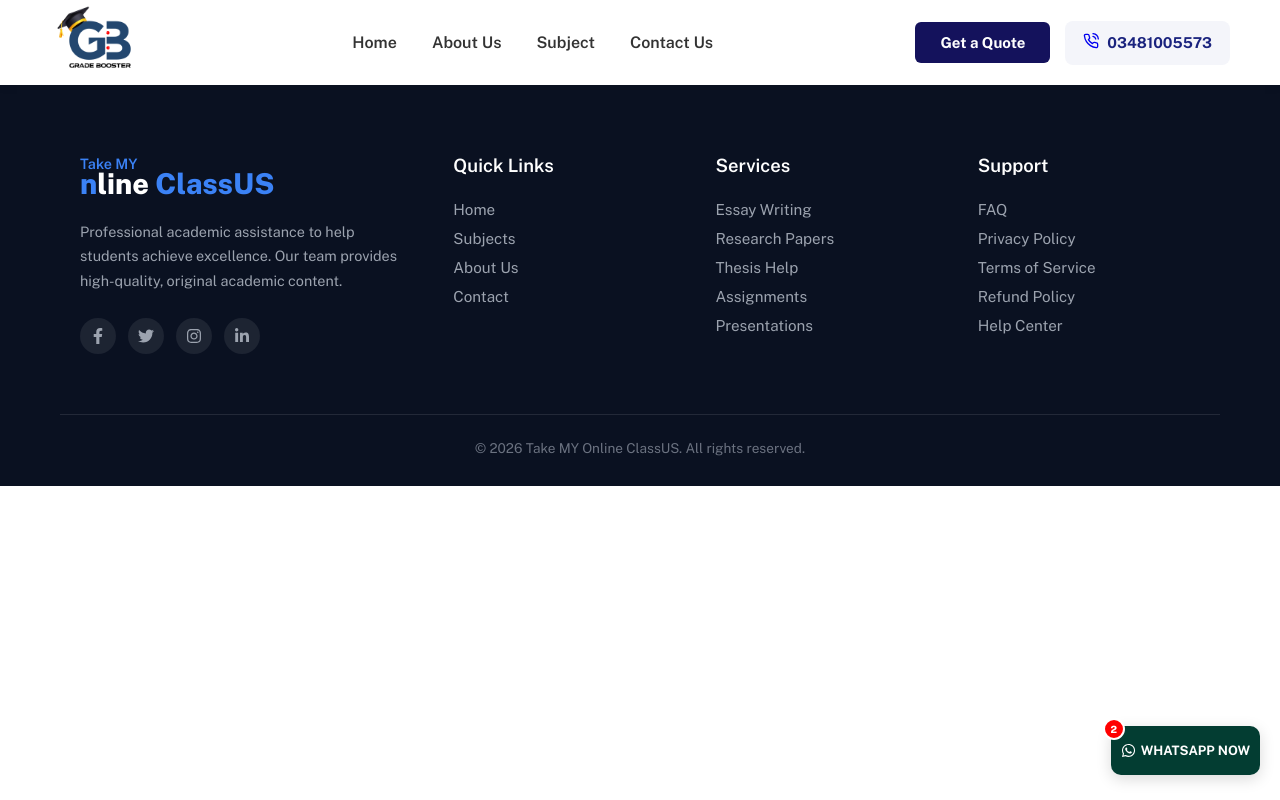
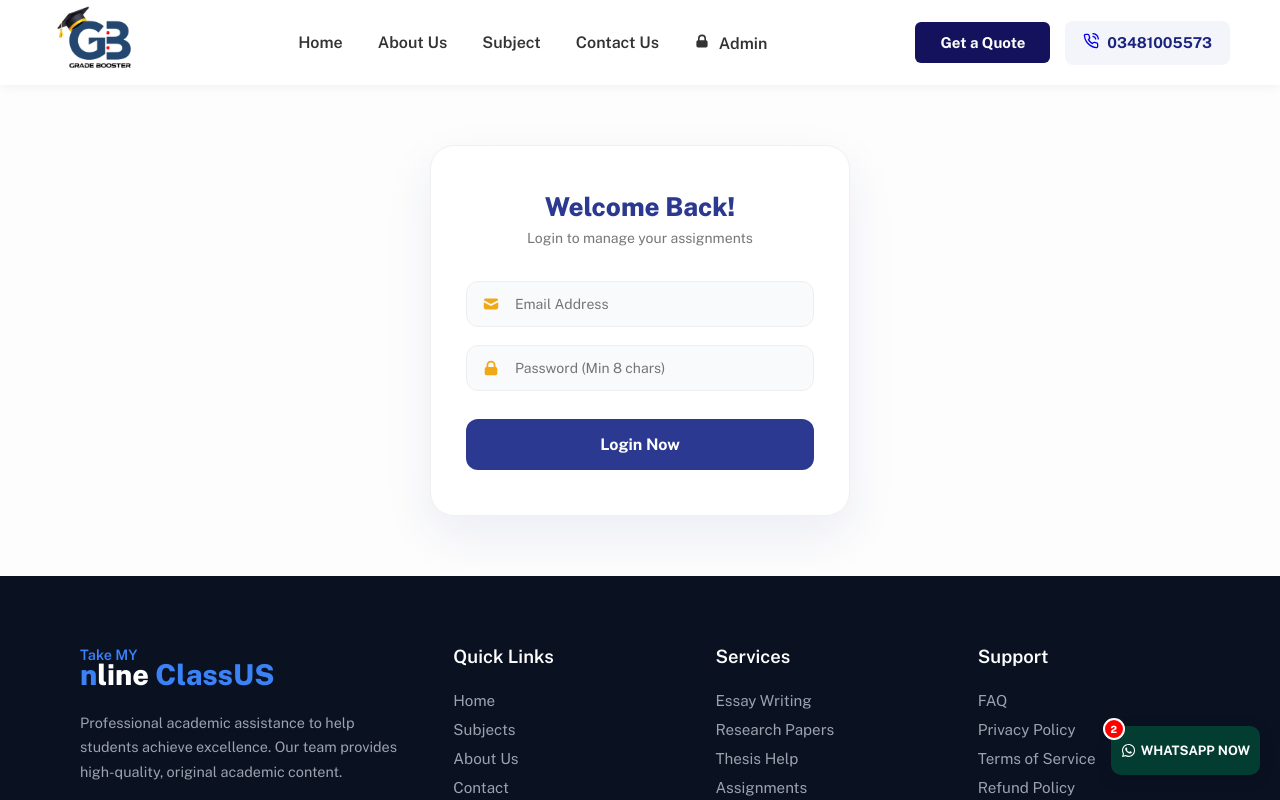
Before and after one commit to kashifjavaid1/Grade-boostera-websites, a React (Vite) app: page /login in a window 1280 px wide. Shown: the top 800 px of the page. Built offline with nearby package versions, Linux system fonts and the light colour scheme.

Commit message:
register-login

```diff
--- a/src/App.jsx
+++ b/src/App.jsx
@@ -9,6 +9,7 @@ import About from './pages/About.jsx';
 import Footer from './components/Footer/Footer.jsx';
 import SubjectPage from './pages/Subject.jsx';
 import ContactUs from './pages/ContactUs.jsx';
+import AuthForm from './components/AuthForm/AuthForm.jsx';
 
 export default function App() {
   return (
@@ -20,6 +21,8 @@ export default function App() {
         <Route path="/about" element={<About />} />
         <Route path="/subject" element={<SubjectPage />} />
         <Route path="/contact-us" element={<ContactUs />} />
+        <Route path="/login" element={<AuthForm initialMode="login" />} />
+        <Route path="/register" element={<AuthForm initialMode="register" />} />
       </Routes>
       <Footer />
     </Router>
--- /dev/null
+++ b/src/components/AuthForm/AuthForm.css
@@ -0,0 +1,113 @@
+.auth-wrapper {
+    display: flex;
+    justify-content: center;
+    align-items: center;
+    padding: 60px 20px;
+    background: #fdfdfd;
+}
+
+.auth-glass-card {
+    background: #ffffff;
+    width: 100%;
+    max-width: 420px;
+    padding: 45px 35px;
+    border-radius: 24px;
+    box-shadow: 0 20px 50px rgba(43, 57, 144, 0.08);
+    /* Soft Blue shadow */
+    border: 1px solid #f0f0f0;
+}
+
+.auth-header h2 {
+    color: #2b3990;
+    font-size: 26px;
+    font-weight: 800;
+    margin-bottom: 8px;
+    text-align: center;
+}
+
+.auth-header p {
+    color: #777;
+    font-size: 14px;
+    text-align: center;
+    margin-bottom: 35px;
+}
+
+.auth-main-form {
+    display: flex;
+    flex-direction: column;
+    gap: 18px;
+}
+
+.name-row {
+    display: grid;
+    grid-template-columns: 1fr 1fr;
+    gap: 12px;
+}
+
+.input-box {
+    position: relative;
+    display: flex;
+    align-items: center;
+}
+
+.input-box .icon {
+    position: absolute;
+    left: 16px;
+    color: #f1a817;
+    /* Yellow from your buttons */
+    font-size: 18px;
+}
+
+.input-box input {
+    width: 100%;
+    padding: 14px 14px 14px 48px;
+    background: #f9fafb;
+    border: 1.5px solid #eee;
+    border-radius: 12px;
+    font-size: 14px;
+    transition: all 0.3s ease;
+}
+
+.input-box input:focus {
+    border-color: #f1a817;
+    background: #fff;
+    outline: none;
+    box-shadow: 0 4px 12px rgba(241, 168, 23, 0.1);
+}
+
+.submit-btn {
+    background: #2b3990;
+    /* Blue color from image_d5fa3d */
+    color: white;
+    padding: 16px;
+    border: none;
+    border-radius: 12px;
+    font-size: 16px;
+    font-weight: 700;
+    cursor: pointer;
+    margin-top: 10px;
+    transition: 0.3s;
+}
+
+.submit-btn:hover {
+    background: #1e2866;
+    transform: translateY(-2px);
+}
+
+
+/* Entry Animation */
+.animate-slide {
+    animation: fadeInSlide 0.4s ease-out;
+}
+
+@keyframes fadeInSlide {
+    from {
+        opacity: 0;
+        transform: translateY(-10px);
+    }
+
+    to {
+        opacity: 1;
+        transform: translateY(0);
+    }
+}
--- /dev/null
+++ b/src/components/AuthForm/AuthForm.jsx
@@ -0,0 +1,66 @@
+import React, { useState } from 'react';
+import './AuthForm.css';
+import { HiMail, HiLockClosed, HiUser } from "react-icons/hi";
+
+const AuthForm = ({ initialMode = 'login' }) => {
+    const [isLogin, setIsLogin] = useState(initialMode === 'login');
+    const [formData, setFormData] = useState({
+        firstName: '', lastName: '', email: '', password: ''
+    });
+
+    const toggleMode = () => setIsLogin(!isLogin);
+
+    const handleChange = (e) => {
+        setFormData({ ...formData, [e.target.name]: e.target.value });
+    };
+
+    const handleSubmit = (e) => {
+        e.preventDefault();
+        console.log("Submit Data to MongoDB:", formData);
+        // Yahan aapka axios.post ya fetch logic aayega
+    };
+
+    return (
+        <div className="auth-wrapper">
+            <div className="auth-glass-card">
+                <div className="auth-header">
+                    <h2>{isLogin ? "Welcome Back!" : "Create Account"}</h2>
+                    <p>{isLogin ? "Login to manage your assignments" : "Join us for distinction grades"}</p>
+                </div>
+
+                <form className="auth-main-form" onSubmit={handleSubmit}>
+                    {!isLogin && (
+                        <div className="name-row animate-slide">
+                            <div className="input-box">
+                                <HiUser className="icon" />
+                                <input name="firstName" type="text" placeholder="First Name" required onChange={handleChange} />
+                            </div>
+                            <div className="input-box">
+                                <HiUser className="icon" />
+                                <input name="lastName" type="text" placeholder="Last Name" required onChange={handleChange} />
+                            </div>
+                        </div>
+                    )}
+
+                    <div className="input-box">
+                        <HiMail className="icon" />
+                        <input name="email" type="email" placeholder="Email Address" required onChange={handleChange} />
+                    </div>
+
+                    <div className="input-box">
+                        <HiLockClosed className="icon" />
+                        <input name="password" type="password" placeholder="Password (Min 8 chars)" required minLength="8" onChange={handleChange} />
+                    </div>
+
+                    <button type="submit" className="submit-btn">
+                        {isLogin ? "Login Now" : "Register Now"}
+                    </button>
+                </form>
+
+
+            </div>
+        </div>
+    );
+};
+
+export default AuthForm;
--- a/src/components/Navbar/Navbar.jsx
+++ b/src/components/Navbar/Navbar.jsx
@@ -2,48 +2,53 @@ import React, { useState } from 'react';
 import './Navbar.css';
 import logo from '../../assets/Grade Booster PNG file.png';
 import { FiPhoneCall } from "react-icons/fi";
-import { HiMenu, HiX } from "react-icons/hi";
+import { HiMenu, HiX, HiLockClosed } from "react-icons/hi";
 import { Link } from 'react-router-dom';
 import QuoteForm from '../QuoteForm/QuoteForm';
+
 function Navbar() {
   const [isOpen, setIsOpen] = useState(false);
   const [isModalOpen, setIsModalOpen] = useState(false);
-  const openWhatsApp = () => {
-    window.open("https://api.whatsapp.com/send/?phone=923481005573&text=Hi, I need help with my online class.", "_blank");
-  };
+
   return (
     <>
       <nav className="navbar">
         <div className="navbar-container">
           <div className="navbar-logo">
-            <img src={logo} alt="TakeMyOnlineClassUS Logo" />
+            <Link to="/">
+              <img src={logo} alt="Grade Booster Logo" />
+            </Link>
           </div>
+
           <div className={`navbar-menu ${isOpen ? "active" : ""}`}>
             <ul className="navbar-links">
+              <li><Link to="/" className="nav-link" onClick={() => setIsOpen(false)}>Home</Link></li>
+              <li><Link to="/about" className="nav-link" onClick={() => setIsOpen(false)}>About Us</Link></li>
+              <li><Link to="/subject" className="nav-link" onClick={() => setIsOpen(false)}>Subject</Link></li>
+              <li><Link to="/contact-us" className="nav-link" onClick={() => setIsOpen(false)}>Contact Us</Link></li>
+
+              {/* Admin Link added here */}
               <li>
-                <Link to="/" className="nav-link" onClick={() => setIsOpen(false)}>Home</Link>
-              </li>
-              <li>
-                <Link to="/about" className="nav-link" onClick={() => setIsOpen(false)}>About Us</Link>
-              </li>
-              <li>
-                <Link to="/subject" className="nav-link" onClick={() => setIsOpen(false)}>Subject</Link>
-              </li>
-              <li>
-                <Link to="/contact-us" className="nav-link" onClick={() => setIsOpen(false)}>Contact Us</Link>
+                <Link to="/login" className="nav-link admin-link" onClick={() => setIsOpen(false)}>
+                  <HiLockClosed style={{ marginRight: '5px' }} /> Admin
+                </Link>
               </li>
             </ul>
           </div>
+
           <div className="navbar-right-side">
             <button className="quote-btn" onClick={() => setIsModalOpen(true)}>
               Get a Quote
             </button>
+
+            {/* Link use kar sakte hain ya simple div, phone ke liye tel: protocol best hai refresh nahi karta */}
             <a href="tel:03481005573" className="phone-desktop-only">
               <div className="phone-container">
                 <span className="phone-icon"><FiPhoneCall /></span>
                 <span className="phone">03481005573</span>
               </div>
             </a>
+
             <div className="mobile-toggle" onClick={() => setIsOpen(!isOpen)}>
               {isOpen ? <HiX /> : <HiMenu />}
             </div>
@@ -54,12 +59,12 @@ function Navbar() {
       {isModalOpen && (
         <div className="modal-overlay" onClick={() => setIsModalOpen(false)}>
           <div className="modal-content" onClick={(e) => e.stopPropagation()}>
+            <button className="close-modal" onClick={() => setIsModalOpen(false)}>×</button>
             <QuoteForm />
           </div>
         </div>
       )}
     </>
-
   );
 }
 
```
